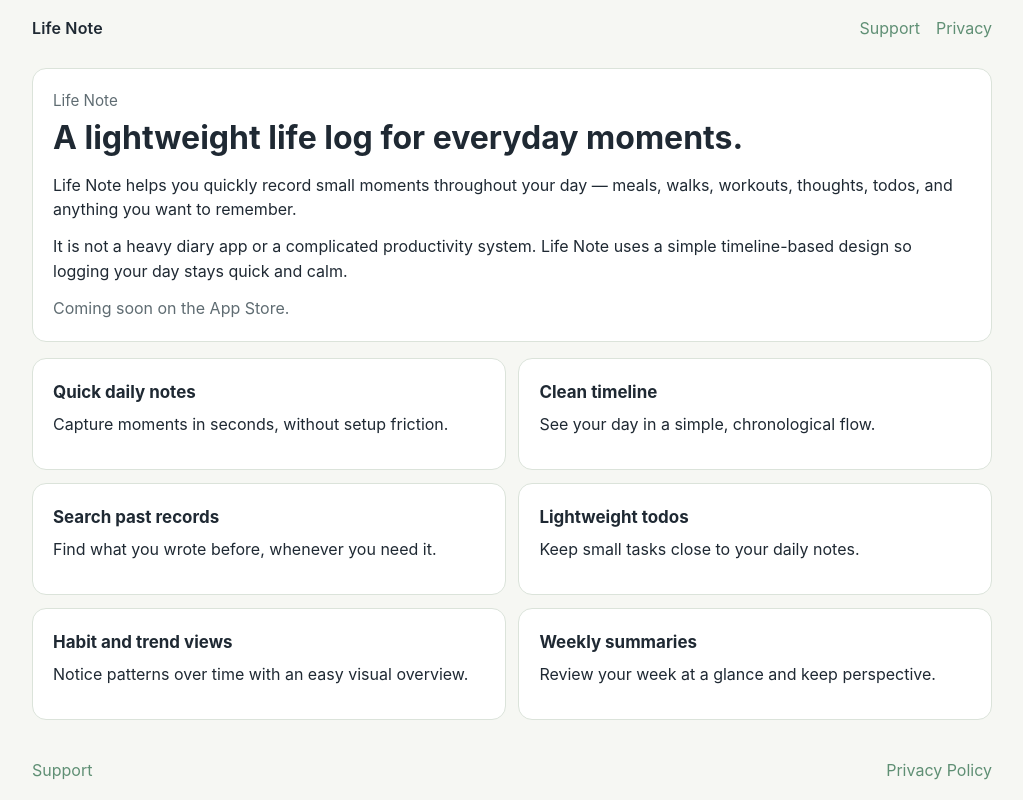
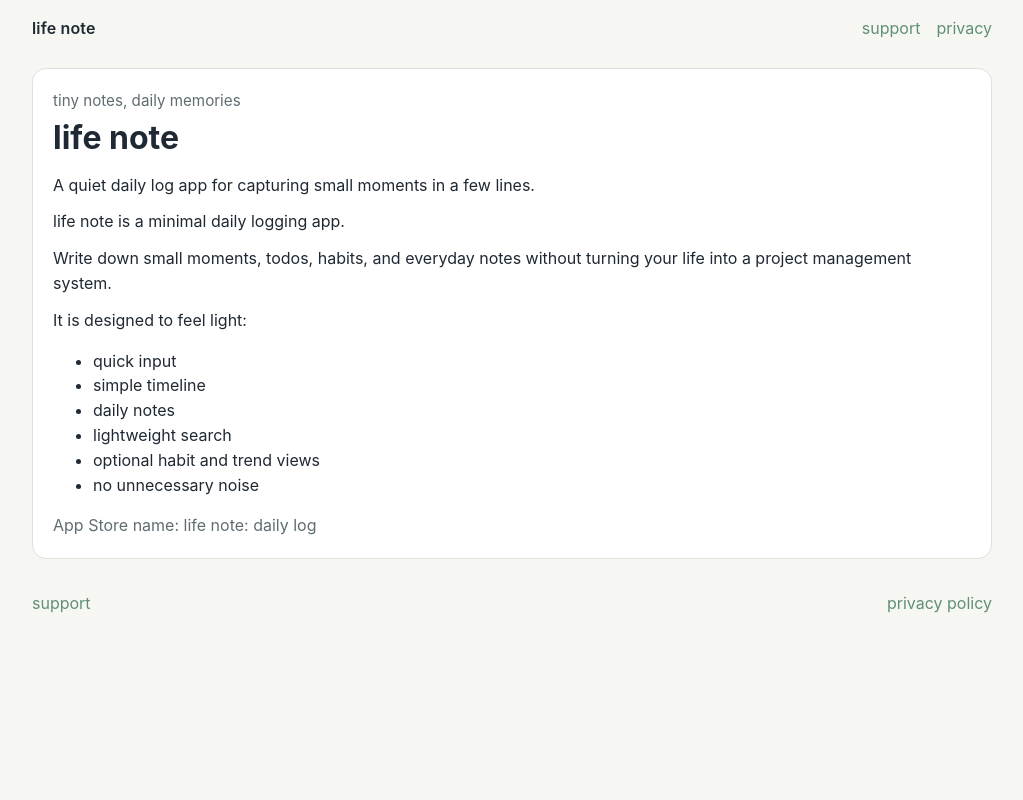
Before and after one commit to wjianbo/life-note-site, a plain HTML site: page index.html in a window 1280 px wide. Shown: the whole page, without its empty margins (128-1151 px from the left). Drawn offline with Linux system fonts and the light colour scheme.

```diff
--- a/index.html
+++ b/index.html
@@ -3,50 +3,48 @@
   <head>
     <meta charset="UTF-8" />
     <meta name="viewport" content="width=device-width, initial-scale=1" />
-    <title>Life Note | Lightweight life log</title>
-    <meta name="description" content="Life Note is a lightweight life log for everyday moments, with a simple timeline, quick notes, lightweight todos, and weekly summaries." />
-    <meta property="og:title" content="Life Note" />
-    <meta property="og:description" content="A lightweight life log for everyday moments." />
+    <title>life note</title>
+    <meta name="description" content="life note is a quiet daily log app for capturing small moments in a few lines." />
+    <meta property="og:title" content="life note" />
+    <meta property="og:description" content="tiny notes, daily memories" />
     <meta property="og:type" content="website" />
     <link rel="stylesheet" href="styles.css" />
   </head>
   <body>
     <header class="container site-header">
-      <div class="brand">Life Note</div>
+      <div class="brand">life note</div>
       <nav aria-label="Primary">
-        <a href="support/">Support</a>
-        <a href="privacy/">Privacy</a>
+        <a href="support/">support</a>
+        <a href="privacy/">privacy</a>
       </nav>
     </header>
 
     <main class="container">
       <section class="hero card">
-        <p class="eyebrow">Life Note</p>
-        <h1>A lightweight life log for everyday moments.</h1>
+        <p class="eyebrow">tiny notes, daily memories</p>
+        <h1>life note</h1>
+        <p>A quiet daily log app for capturing small moments in a few lines.</p>
+        <p>life note is a minimal daily logging app.</p>
         <p>
-          Life Note helps you quickly record small moments throughout your day — meals,
-          walks, workouts, thoughts, todos, and anything you want to remember.
+          Write down small moments, todos, habits, and everyday notes without turning your
+          life into a project management system.
         </p>
-        <p>
-          It is not a heavy diary app or a complicated productivity system. Life Note uses
-          a simple timeline-based design so logging your day stays quick and calm.
-        </p>
-        <p class="coming-soon">Coming soon on the App Store.</p>
-      </section>
-
-      <section class="features" aria-label="Features">
-        <article class="card"><h2>Quick daily notes</h2><p>Capture moments in seconds, without setup friction.</p></article>
-        <article class="card"><h2>Clean timeline</h2><p>See your day in a simple, chronological flow.</p></article>
-        <article class="card"><h2>Search past records</h2><p>Find what you wrote before, whenever you need it.</p></article>
-        <article class="card"><h2>Lightweight todos</h2><p>Keep small tasks close to your daily notes.</p></article>
-        <article class="card"><h2>Habit and trend views</h2><p>Notice patterns over time with an easy visual overview.</p></article>
-        <article class="card"><h2>Weekly summaries</h2><p>Review your week at a glance and keep perspective.</p></article>
+        <p>It is designed to feel light:</p>
+        <ul>
+          <li>quick input</li>
+          <li>simple timeline</li>
+          <li>daily notes</li>
+          <li>lightweight search</li>
+          <li>optional habit and trend views</li>
+          <li>no unnecessary noise</li>
+        </ul>
+        <p class="coming-soon">App Store name: life note: daily log</p>
       </section>
     </main>
 
     <footer class="container site-footer">
-      <a href="support/">Support</a>
-      <a href="privacy/">Privacy Policy</a>
+      <a href="support/">support</a>
+      <a href="privacy/">privacy policy</a>
     </footer>
   </body>
 </html>
```
Also changed, not shown: privacy/index.html (+29 -23 lines), support/index.html (+21 -13 lines).
